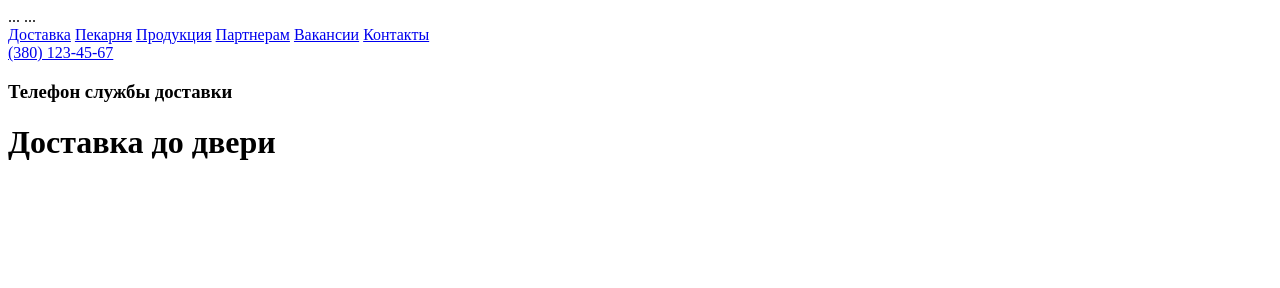
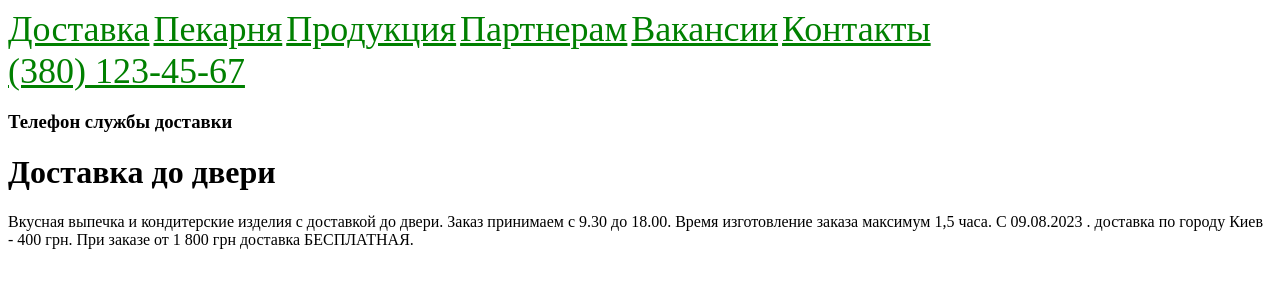
Before and after one commit to Denysssssss12/test1610, a plain HTML site: page index.html in a window 1280 px wide. Drawn offline with Linux system fonts and the light colour scheme.

Commit message:
Update index.html

```diff
--- a/index.html
+++ b/index.html
@@ -2,9 +2,7 @@
 <html lang="en">
 <head>
     <head>
-        ...
-        <link rel="stylesheet" type="text/css" href="styles.css">
-        ...
+       <link rel="stylesheet" href="style.css">
     </head>
     <meta charset="UTF-8">
     <meta name="viewport" content="width=device-width, initial-scale=1.0">
@@ -27,6 +25,12 @@
 </section>
     <main></main>
 <h1>Доставка до двери</h1>
+<p>Вкусная выпечка и кондитерские изделия с доставкой до двери.
+
+    Заказ принимаем с 9.30 до 18.00. Время изготовление заказа максимум 1,5 часа.
+
+    С 09.08.2023 . доставка по городу Киев - 400 грн.
+    При заказе от 1 800 грн доставка БЕСПЛАТНАЯ.</p>
     <footer></footer>
 </body>
 </html>
```
